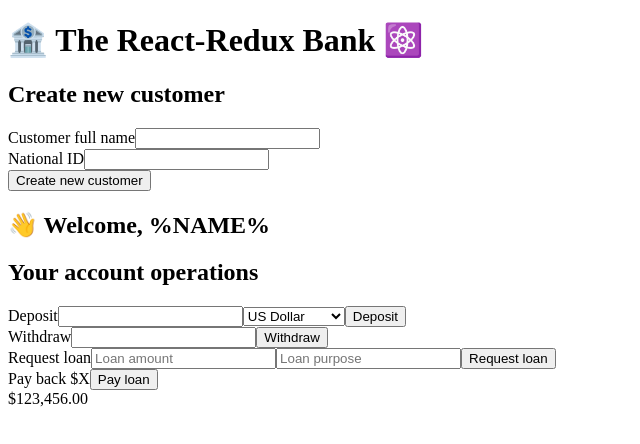
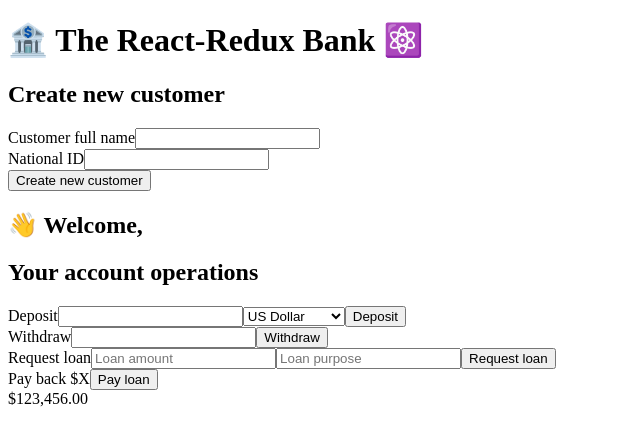
Before and after one commit to biancavlz/redux-bank-account, a React (Create React App) app: page / in a window 1280 px wide. Shown: the top 444 px of the page, without its empty margins (0-640 px from the left). Built offline with nearby package versions, Linux system fonts and the light colour scheme.

Commit message:
Subscribe Customer component to store

```diff
--- a/src/features/customers/Customer.js
+++ b/src/features/customers/Customer.js
@@ -1,5 +1,8 @@
+import { useSelector } from "react-redux";
+
 function Customer() {
-  return <h2>👋 Welcome, %NAME%</h2>;
+  const customer = useSelector((store) => store.customer.fullName);
+  return <h2>👋 Welcome, {customer}</h2>;
 }
 
 export default Customer;
```
